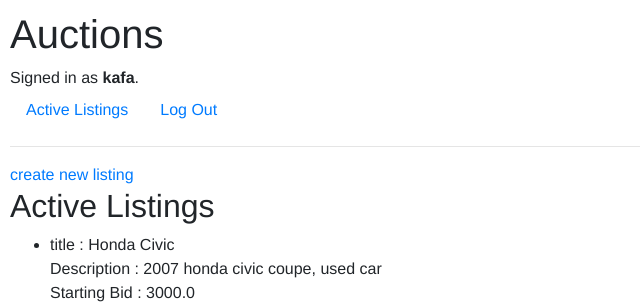
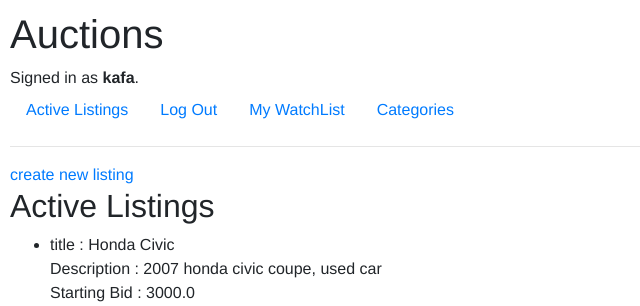
Before and after one commit to YoussefKafa/Commerce, a Django app: page / in a window 1280 px wide. Shown: the top 306 px of the page, without its empty margins (0-640 px from the left). Run offline with Django 3.2, Linux system fonts and the light colour scheme; a user stored in the database is signed in; data comes from the database, SQL or seed files in the repository; both versions use the stored data as it was after the commit; some libraries are stand-ins or nearby versions.

Commit message:
My WatchList Feature

```diff
--- a/auctions/templates/auctions/layout.html
+++ b/auctions/templates/auctions/layout.html
@@ -24,6 +24,12 @@
                 <li class="nav-item">
                     <a class="nav-link" href="{% url 'logout' %}">Log Out</a>
                 </li>
+                <li class="nav-item">
+                    <a class="nav-link" href="{% url 'watchList' %}">My WatchList</a>
+                </li>
+                <li class="nav-item">
+                    <a class="nav-link" href="#">Categories</a>
+                </li>
             {% else %}
                 <li class="nav-item">
                     <a class="nav-link" href="{% url 'login' %}">Log In</a>
--- a/auctions/urls.py
+++ b/auctions/urls.py
@@ -16,6 +16,7 @@ urlpatterns = [
     path("saveComment",views.saveComment,name="saveComment"),
     path("removeFromWatchList/<str:listingId>", views.removeFromWatchList, name="removeFromWatchList"),
     path("bid", views.bid, name="bid"),
+    path("watchList", views.watchList, name="watchList"),
     path("close/<str:listingId>", views.closeListing, name="closeListing")
 ]
 
--- a/auctions/views.py
+++ b/auctions/views.py
@@ -199,3 +199,12 @@ def saveComment(request):
       lis.lastBid=max(bidHistory)
     user=utils.get_user(lis.user_id)
     return render(request, "auctions/listingMainPage.html", {"lis":lis, "Cuser":user, "comments":listingComments})
+
+
+def watchList(request):
+    watchList=WatchList.objects.filter(user=request.user.id)
+    listings=[]
+    for obj in watchList:
+        listing=Listing.objects.get(pk=obj.listing.id)
+        listings.append(listing)
+    return render(request, "auctions/watchList.html", {"listings":listings})
```
Also changed, not shown: auctions/templates/auctions/watchList.html (added, +17 -0 lines), db.sqlite3, media/images/2007_honda_civic_cdl9eyG.jpg (added).
